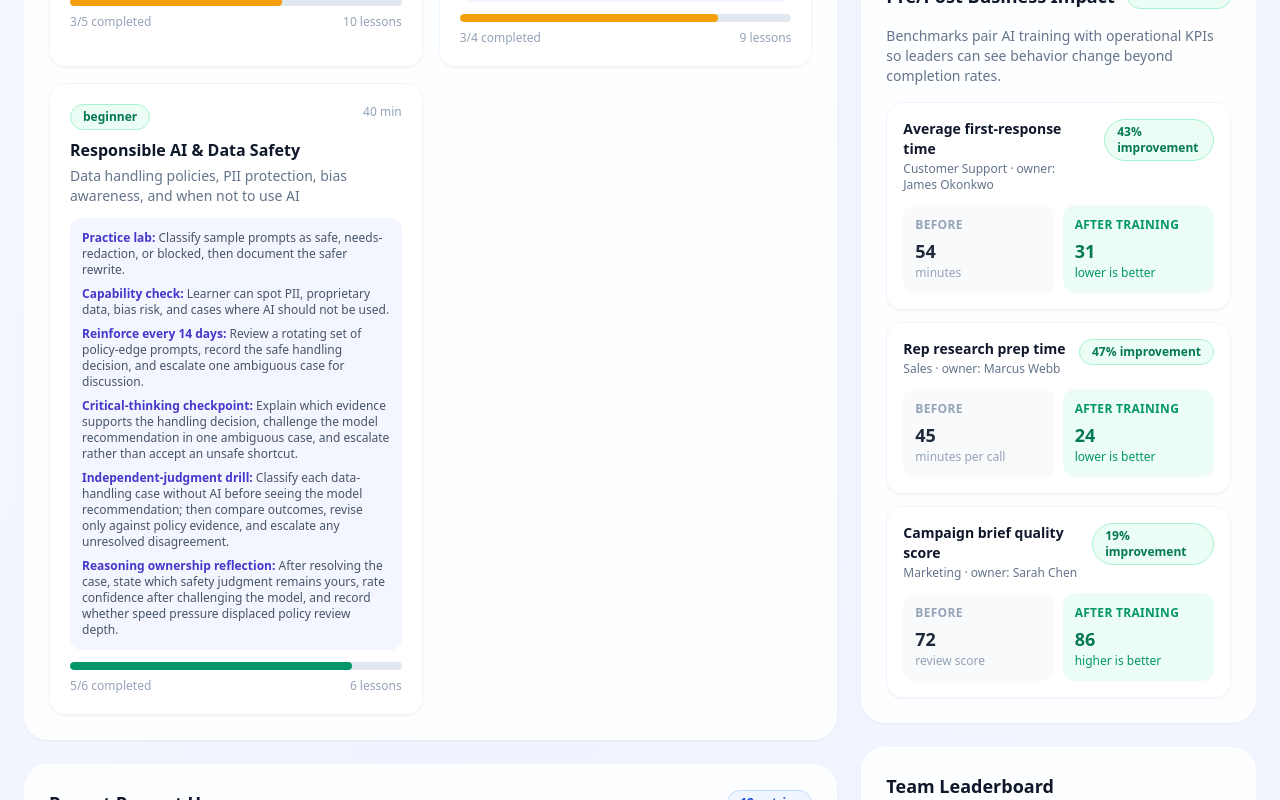
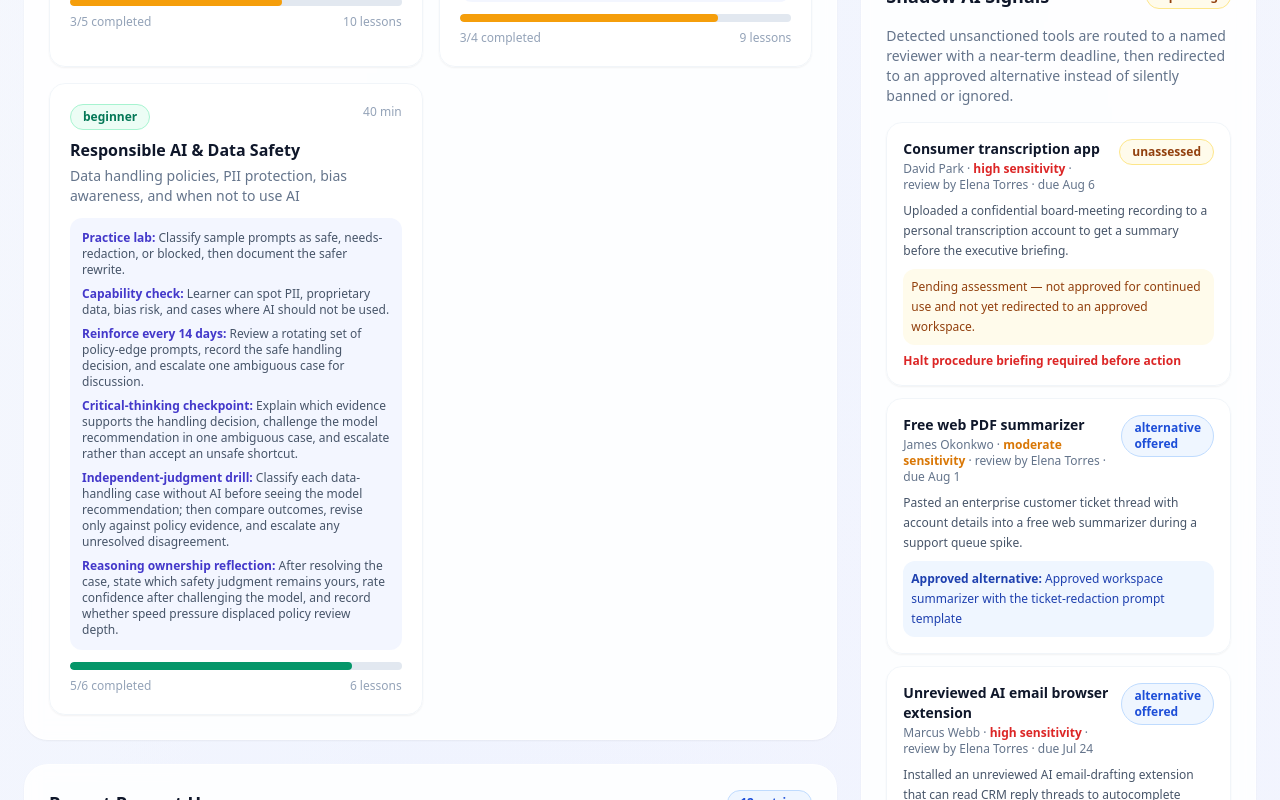
Before and after one commit to tensorgarden/team-ai-training-hub, a Next.js app: page / in a window 1280 px wide. Shown: the part 2700-3500 px from the top of the page. Built offline with nearby package versions, Linux system fonts and the light colour scheme.

Commit message:
Add shadow AI signal governance to training hub

```diff
--- a/src/app/page.tsx
+++ b/src/app/page.tsx
@@ -1,5 +1,5 @@
-import { demoTeamMembers, demoPromptTemplates, demoTrainingModules, demoUsageLogs, demoAdoptionMetrics, demoPrePostBenchmarks, demoCapabilityChecks } from "@/lib/demo-data";
-import type { TeamMember, PromptTemplate, TrainingModule, UsageLog, PrePostTrainingBenchmark, CapabilityCheck } from "@/lib/types";
+import { demoTeamMembers, demoPromptTemplates, demoTrainingModules, demoUsageLogs, demoAdoptionMetrics, demoPrePostBenchmarks, demoCapabilityChecks, demoShadowAiSignals } from "@/lib/demo-data";
+import type { TeamMember, PromptTemplate, TrainingModule, UsageLog, PrePostTrainingBenchmark, CapabilityCheck, ShadowAiToolSignal } from "@/lib/types";
 
 // --- Reusable components ---
 
@@ -268,6 +268,66 @@ function ReadinessReviewQueue() {
   );
 }
 
+function ShadowAiSignalRow({ signal }: { signal: ShadowAiToolSignal }) {
+  const member = findMember(signal.memberId);
+  const reviewer = findMember(signal.reviewerMemberId);
+  const dueLabel = new Date(signal.reviewDueAt).toLocaleDateString("en-US", { month: "short", day: "numeric" });
+  const statusTone = signal.assessmentStatus === "approved" ? "green"
+    : signal.assessmentStatus === "blocked" ? "red"
+    : signal.assessmentStatus === "approved_alternative_offered" ? "blue"
+    : "amber";
+  const statusLabel = signal.assessmentStatus === "approved_alternative_offered" ? "alternative offered" : signal.assessmentStatus.replace("_", " ");
+  const sensitivityTone = signal.dataSensitivity === "high" ? "text-red-600" : signal.dataSensitivity === "moderate" ? "text-amber-600" : "text-slate-500";
+
+  return (
+    <div className="rounded-2xl border border-slate-100 bg-white/90 p-4 text-sm shadow-sm">
+      <div className="flex items-start justify-between gap-3">
+        <div>
+          <h3 className="font-bold text-slate-900">{signal.toolName}</h3>
+          <p className="mt-0.5 text-xs text-slate-500">
+            {member?.fullName || signal.memberId} · <span className={`font-semibold ${sensitivityTone}`}>{signal.dataSensitivity} sensitivity</span> · review by {reviewer?.fullName || signal.reviewerMemberId} · due {dueLabel}
+          </p>
+        </div>
+        <Badge tone={statusTone}>{statusLabel}</Badge>
+      </div>
+      <p className="mt-2 text-xs leading-5 text-slate-600">{signal.observedUse}</p>
+      {signal.approvedAlternativeTool ? (
+        <p className="mt-2 rounded-xl bg-blue-50 p-2 text-xs leading-5 text-blue-800">
+          <span className="font-semibold">Approved alternative:</span> {signal.approvedAlternativeTool}
+        </p>
+      ) : (
+        <p className="mt-2 rounded-xl bg-amber-50 p-2 text-xs leading-5 text-amber-800">
+          Pending assessment — not approved for continued use and not yet redirected to an approved workspace.
+        </p>
+      )}
+      {signal.dataSensitivity === "high" && (
+        <p className={`mt-2 text-xs font-semibold ${signal.haltProcedureBriefed ? "text-emerald-600" : "text-red-600"}`}>
+          {signal.haltProcedureBriefed ? "Halt procedure briefed" : "Halt procedure briefing required before action"}
+        </p>
+      )}
+    </div>
+  );
+}
+
+function ShadowAiSignals() {
+  const pendingCount = demoShadowAiSignals.filter(signal => signal.assessmentStatus === "unassessed").length;
+
+  return (
+    <Card>
+      <div className="mb-4 flex items-center justify-between">
+        <h2 className="text-lg font-bold text-slate-900">Shadow AI Signals</h2>
+        <Badge tone="amber">{pendingCount} pending</Badge>
+      </div>
+      <p className="mb-4 text-sm text-slate-500">
+        Detected unsanctioned tools are routed to a named reviewer with a near-term deadline, then redirected to an approved alternative instead of silently banned or ignored.
+      </p>
+      <div className="space-y-3">
+        {demoShadowAiSignals.map(signal => <ShadowAiSignalRow key={signal.id} signal={signal} />)}
+      </div>
+    </Card>
+  );
+}
+
 // --- Training modules ---
 
 function TrainingModuleCard({ module }: { module: TrainingModule }) {
@@ -426,6 +486,7 @@ export default function Home() {
         <div className="space-y-6">
           <TeamAdoption />
           <ReadinessReviewQueue />
+          <ShadowAiSignals />
           <BusinessImpactBenchmarks />
           <TeamLeaderboard />
         </div>
--- a/src/lib/demo-data.ts
+++ b/src/lib/demo-data.ts
@@ -1,4 +1,4 @@
-import type { CapabilityCheck, TeamMember, PromptTemplate, TrainingModule, AdoptionMetrics, UsageLog, PrePostTrainingBenchmark } from "./types";
+import type { CapabilityCheck, TeamMember, PromptTemplate, TrainingModule, AdoptionMetrics, UsageLog, PrePostTrainingBenchmark, ShadowAiToolSignal } from "./types";
 
 export const demoTeamMembers: TeamMember[] = [
   {
@@ -424,6 +424,48 @@ export const demoPrePostBenchmarks: PrePostTrainingBenchmark[] = [
   },
 ];
 
+export const demoShadowAiSignals: ShadowAiToolSignal[] = [
+  {
+    id: "sa_001",
+    memberId: "mem_006",
+    toolName: "Consumer transcription app",
+    detectedAt: "2026-07-28T09:15:00Z",
+    observedUse: "Uploaded a confidential board-meeting recording to a personal transcription account to get a summary before the executive briefing.",
+    dataSensitivity: "high",
+    assessmentStatus: "unassessed",
+    reviewerMemberId: "mem_005",
+    reviewDueAt: "2026-08-06T17:00:00Z",
+    approvedAlternativeTool: null,
+    haltProcedureBriefed: false,
+  },
+  {
+    id: "sa_002",
+    memberId: "mem_004",
+    toolName: "Free web PDF summarizer",
+    detectedAt: "2026-07-21T14:40:00Z",
+    observedUse: "Pasted an enterprise customer ticket thread with account details into a free web summarizer during a support queue spike.",
+    dataSensitivity: "moderate",
+    assessmentStatus: "approved_alternative_offered",
+    reviewerMemberId: "mem_005",
+    reviewDueAt: "2026-08-01T17:00:00Z",
+    approvedAlternativeTool: "Approved workspace summarizer with the ticket-redaction prompt template",
+    haltProcedureBriefed: false,
+  },
+  {
+    id: "sa_003",
+    memberId: "mem_002",
+    toolName: "Unreviewed AI email browser extension",
+    detectedAt: "2026-07-14T10:05:00Z",
+    observedUse: "Installed an unreviewed AI email-drafting extension that can read CRM reply threads to autocomplete prospect responses.",
+    dataSensitivity: "high",
+    assessmentStatus: "approved_alternative_offered",
+    reviewerMemberId: "mem_005",
+    reviewDueAt: "2026-07-24T17:00:00Z",
+    approvedAlternativeTool: "Approved sales-drafting workspace with CRM data isolation",
+    haltProcedureBriefed: true,
+  },
+];
+
 export const demoAdoptionMetrics: AdoptionMetrics = {
   totalTeamMembers: 6,
   activeUsers: 5,
```
Also changed, not shown: src/lib/types.ts (+17 -0 lines), 1 other file (tests, documents, lock files or other folders).
